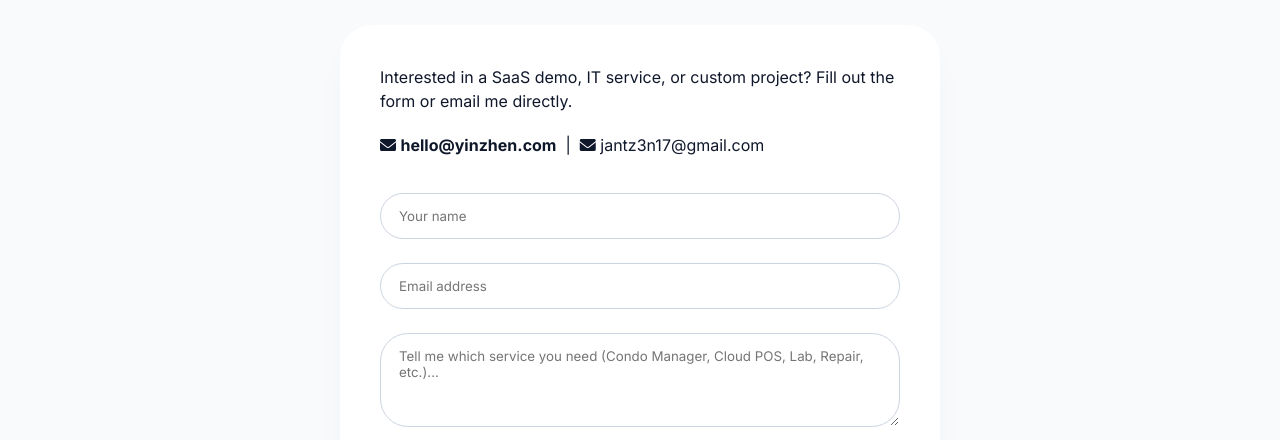
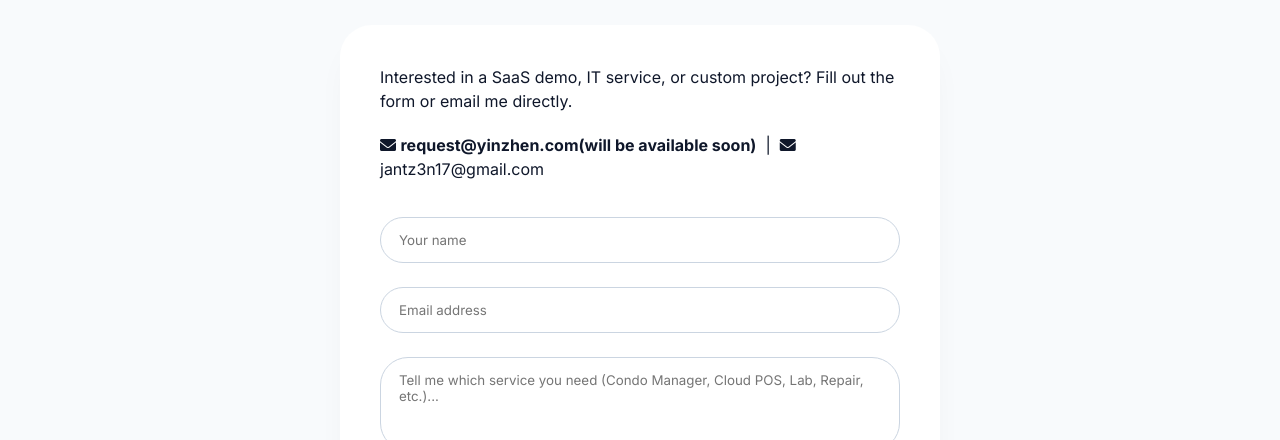
Before and after one commit to Zenzenpotpot/zen-tech-services, a plain HTML site: page index.html in a window 1280 px wide. Shown: the part 3880-4320 px from the top of the page. Drawn offline with Linux system fonts and the light colour scheme.

Commit message:
Update index.html

```diff
--- a/index.html
+++ b/index.html
@@ -414,7 +414,7 @@
             <h2 class="section-title">📬 Let's work together</h2>
             <div class="contact-form">
                 <p style="margin-bottom: 20px;">Interested in a SaaS demo, IT service, or custom project? Fill out the form or email me directly.</p>
-                <p><i class="fas fa-envelope"></i> <strong>hello@yinzhen.com</strong> &nbsp;|&nbsp; <i class="fas fa-envelope"></i> jantz3n17@gmail.com</p>
+                <p><i class="fas fa-envelope"></i> <strong>request@yinzhen.com(will be available soon)</strong> &nbsp;|&nbsp; <i class="fas fa-envelope"></i> jantz3n17@gmail.com</p>
                 <form action="https://docs.google.com/forms/d/e/1FAIpQLSce-K_Qv_DtsSAGgSrjrhhOv9Y1GNOVzhiolQgVkGDQv5X39A/formResponse?usp=dialog" method="POST" target="_blank" style="margin-top:24px;">
                     <input type="text" name="entry.198720065" placeholder="Your name" required>
                     <input type="email" name="entry.1312847929" placeholder="Email address" required>
```
